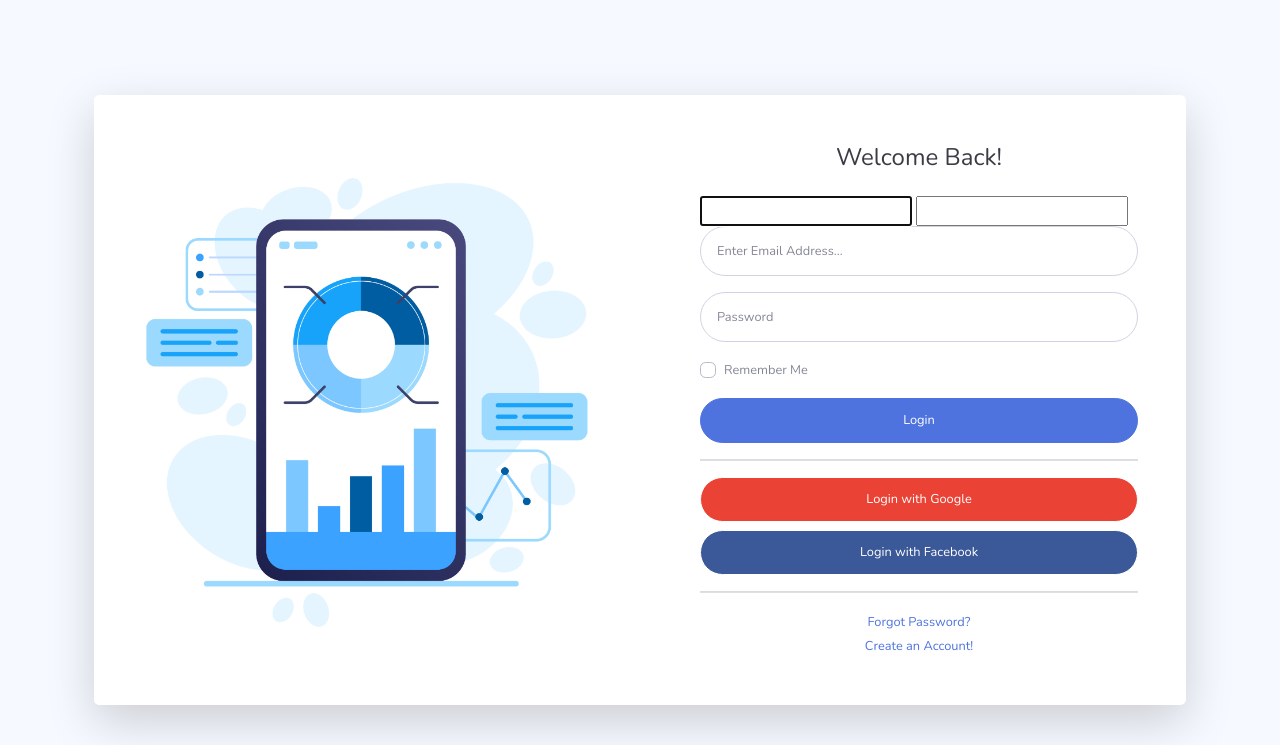
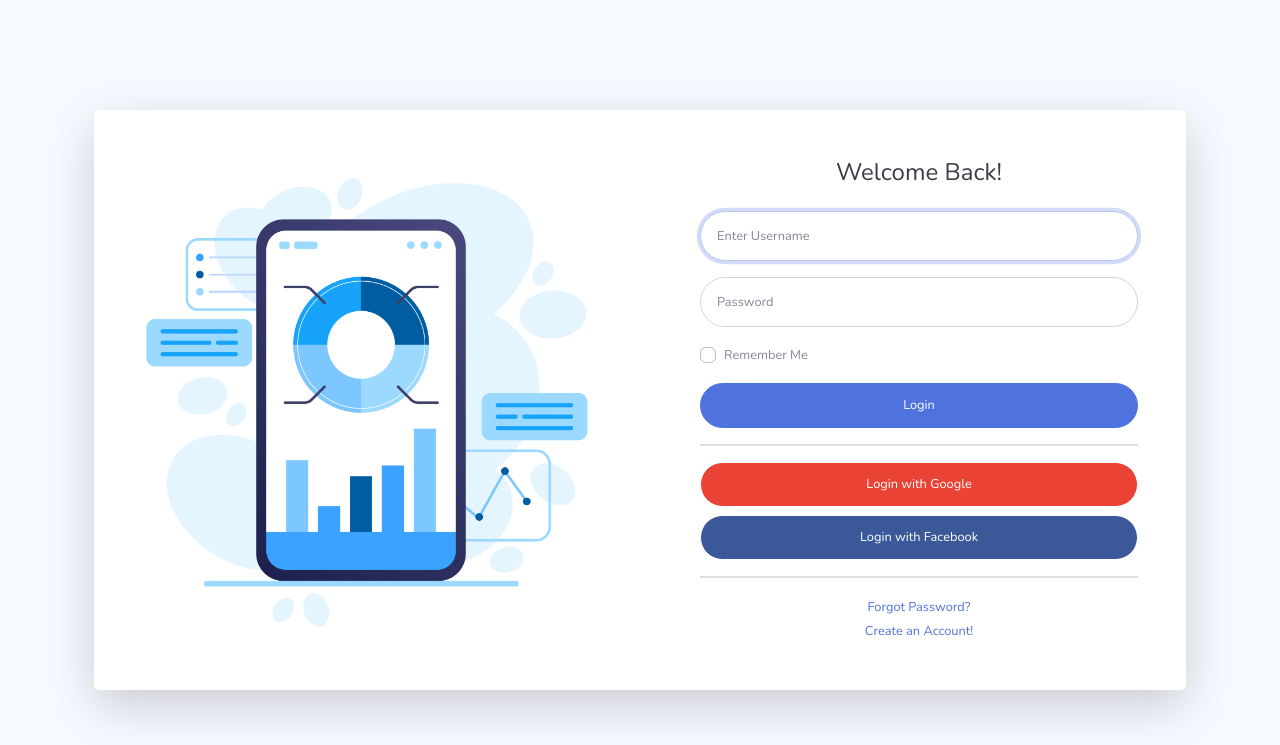
Before and after one commit to DtechB/smartTech, a Django app: page /account/login/ in a window 1280 px wide. Shown: the top 745 px of the page. Run offline with Django 3.2, Linux system fonts and the light colour scheme; some libraries are stand-ins or nearby versions.

Commit message:
update code of login page and add gitignore

```diff
--- a/account/templates/account/panel.html
+++ b/account/templates/account/panel.html
@@ -1,4 +1,2 @@
 Panel
 <p>{{ user.get_full_name }}</p>
-<p>{{ user.email }}</p>
-<p>{{ user.birth_date }}</p>
--- a/smartTech/settings.py
+++ b/smartTech/settings.py
@@ -43,7 +43,8 @@ INSTALLED_APPS = [
     'blog',
     'phone',
     'debug_toolbar',
-    'account'
+    'account',
+    'widget_tweaks'
 ]
 
 MIDDLEWARE = [
--- a/templates/registration/login.html
+++ b/templates/registration/login.html
@@ -1,5 +1,6 @@
 {% extends 'base.html' %}
 {% load static %}
+{% load widget_tweaks %}
 
 {% block title %}Login{% endblock %}
 
@@ -23,27 +24,31 @@
 
                 <div class="card o-hidden border-0 shadow-lg my-4">
                     <div class="card-body p-0">
+
                         <!-- Nested Row within Card Body -->
                         <div class="row">
                             <div class="col-lg-6 d-none d-lg-block bg-login-image"></div>
                             <div class="col-lg-6">
                                 <div class="p-5">
+
                                     <div class="text-center">
                                         <h1 class="h4 text-gray-900 mb-4">Welcome Back!</h1>
                                     </div>
                                     <form class="user" method="post">
                                         {% csrf_token %}
-                                        {{ form.username }}
-                                        {{ form.password }}
                                         <div class="form-group">
-                                            <input type="email" class="form-control form-control-user"
-                                                   id="exampleInputEmail" aria-describedby="emailHelp"
-                                                   placeholder="Enter Email Address...">
+                                            {{ form.username|add_class:"form-control form-control-user"|attr:"placeholder:Enter Username" }}
                                         </div>
                                         <div class="form-group">
-                                            <input type="password" class="form-control form-control-user"
-                                                   id="exampleInputPassword" placeholder="Password">
+                                            {{ form.password|add_class:"form-control form-control-user"|attr:"placeholder:Password" }}
                                         </div>
+                                        {% if form.non_field_errors %}
+                                            <div>
+                                                {% for error in form.non_field_errors %}
+                                                    <p class="text-danger">{{ error }}</p>
+                                                {% endfor %}
+                                            </div>
+                                        {% endif %}
                                         <div class="form-group">
                                             <div class="custom-control custom-checkbox small">
                                                 <input type="checkbox" class="custom-control-input" id="customCheck">
```
Also changed, not shown: 1 other file.
